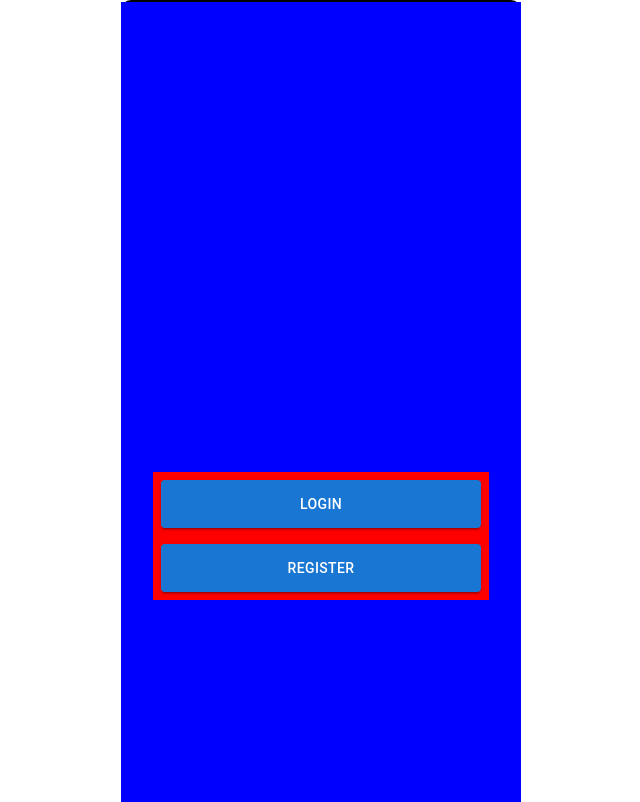
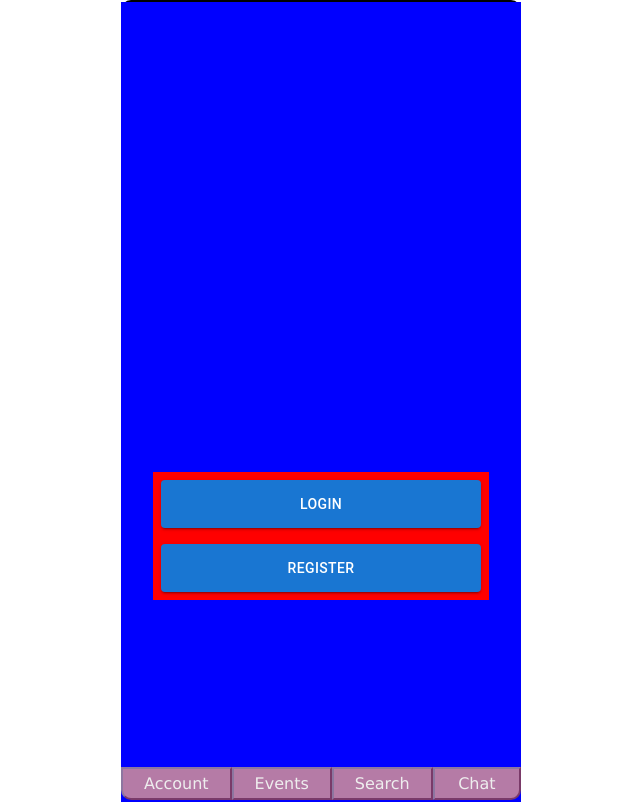
Before and after one commit to SamHardiment/budFit----Client, a React app: page / in a window 1280 px wide. Shown: the whole page, without its empty margins (319-959 px from the left). Built offline with nearby package versions, Linux system fonts and the light colour scheme.

Commit message:
add navbar and styling

```diff
--- a/src/App.css
+++ b/src/App.css
@@ -1,4 +1,4 @@
-#app{
+#app {
   max-width: 400px;
   max-height: 800px;
   height: 100vh;
@@ -9,3 +9,57 @@
   justify-content: center;
   justify-items: center;
 }
+
+
+.navBar {
+  position: absolute;
+  bottom: 0;
+  max-width: 400px;
+  width: 100vw;
+  height: fit-content;
+  text-align: center;
+  padding-top: 6vh;
+
+  display: grid;
+  grid-template-columns: 1fr 1fr 1fr 1fr;
+  grid-template-areas:
+    "accountNavLink eventsNavLink searchNavLink chatNavLink";
+
+  font-family: Verdana;
+  font-size: 16px;
+  margin: 0 auto;
+  padding: 0;
+  overflow: auto;
+
+}
+
+.navBar>a:first-of-type{
+  border-bottom-left-radius: 10px;
+}
+
+.navBar>a:last-of-type{
+  border-bottom-right-radius: 10px;
+}
+
+.navBar>a{
+  text-decoration: none;
+  display: block;
+  padding: 5px 21px;
+  background: var(--mauve);
+  color: #eee;
+  float: left;
+  text-align: center;
+  border-top: 2px solid #8d76a0;
+  border-right: 2px solid #7a3a69;
+  border-bottom: 2px solid #7a3a69;
+  border-left: 2px solid #8d76a0;
+}
+
+.navBar>a:hover {
+  background: var(--dull-pink);
+  color: #000;
+  border-top: 2px solid #8d76a0;
+  border-right: 2px solid #ada0b7;
+  border-bottom: 2px solid #ada0b7;
+  border-left: 2px solid #8d76a0;
+}
--- a/src/App.js
+++ b/src/App.js
@@ -1,6 +1,8 @@
 import React from "react";
 import * as pages from "./pages";
 import { Routes, Route } from "react-router-dom";
+
+import { NavBar } from "./components";
 import './App.css'
 
 export const App = () => {
@@ -12,7 +14,11 @@ export const App = () => {
         <Route path="/Register" element={<pages.Register />} />
         <Route path="/Searching" element={<pages.Searching />} />
         <Route path="/Search" element={<pages.Search />} />
+        <Route path="/Account" element={<pages.Account />} />
+        <Route path="/Chat" element={<pages.ChatRoom />} />
+        <Route path="/Events" element={<pages.CreateEvent />} />
       </Routes>
+      <NavBar />
     </div>
   );
 };
--- /dev/null
+++ b/src/components/NavBar/index.js
@@ -0,0 +1,15 @@
+import React from 'react'
+import { NavLink } from 'react-router-dom';
+
+function NavBar() {
+    return (
+        <nav className='navBar'>
+            <NavLink className="accountNavLink" activeclassname="active" to="/account">Account</NavLink>
+            <NavLink className="eventsNavLink" activeclassname="active" to="/events">Events</NavLink>
+            <NavLink className="searchNavLink" activeclassname="active" to="/searching">Search</NavLink>
+            <NavLink className="chatNavLink" activeclassname="active" to="/chat">Chat</NavLink>
+        </nav>
+    )
+}
+
+export default NavBar
--- a/src/components/index.js
+++ b/src/components/index.js
@@ -1,4 +1,5 @@
 export { default as TopBar } from "./TopBar";
+export { default as NavBar } from "./NavBar";
 export { default as RegForm } from "./RegForm";
 export { default as LogForm } from "./LogForm";
 export { BackButton } from "./BackButton";
```
